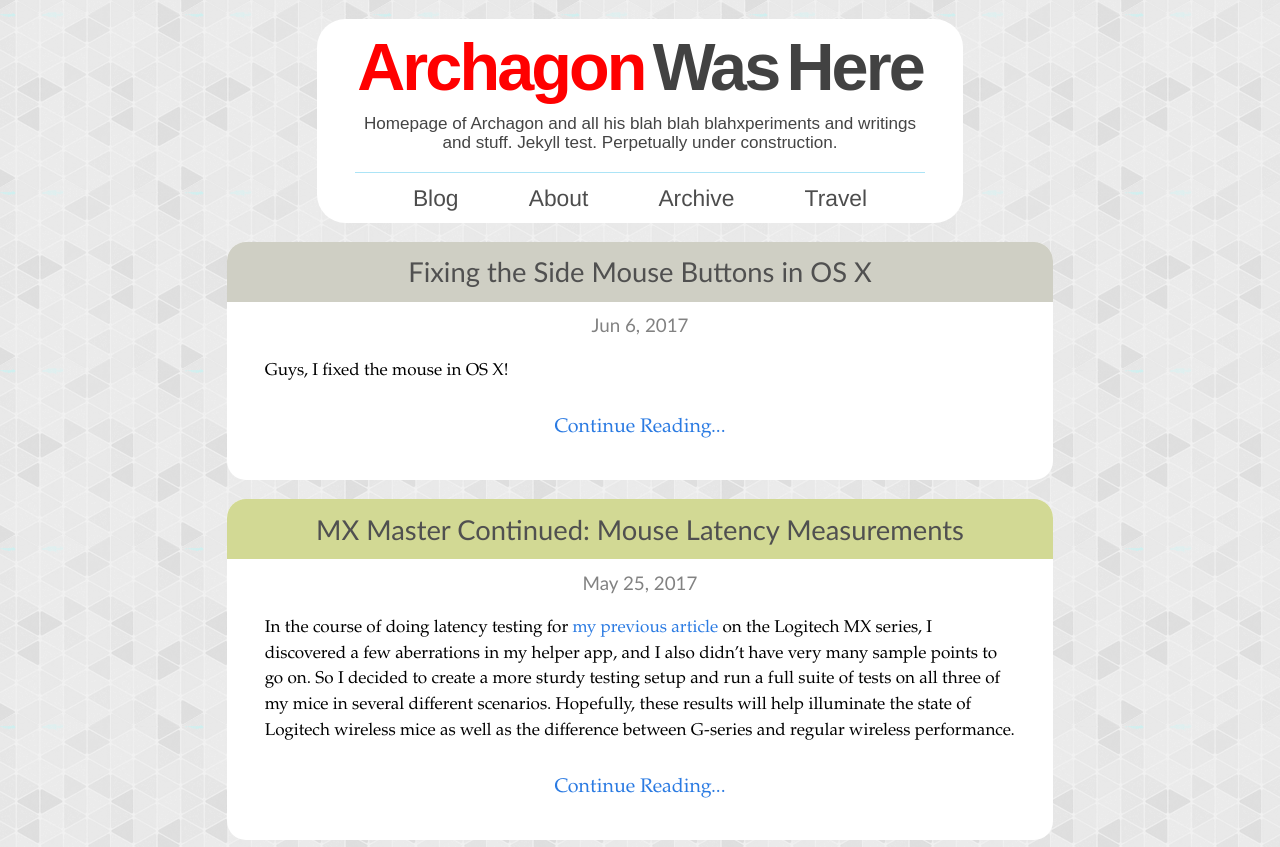
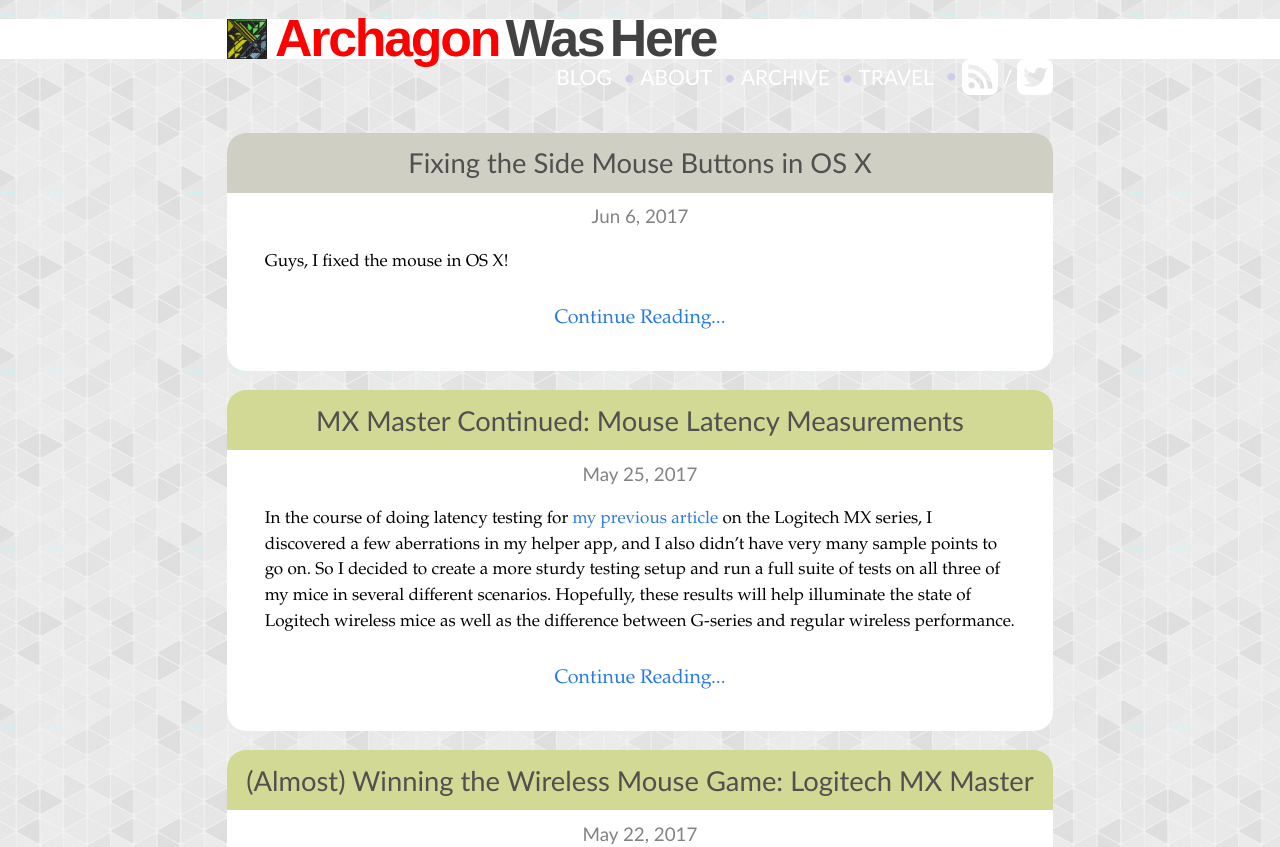
Before and after one commit to archagon/archagon.net, a Jekyll site: the page built from index.html, in a window 1280 px wide. Shown: the top 847 px of the page. Built offline with Jekyll 4.4.1, drawn with Linux system fonts in a browser that asks for light colours; some of the changed text lies outside the part shown; grey boxes are pictures that could not be loaded.

Commit message:
Updated header.

```diff
--- a/_includes/footer.html
+++ b/_includes/footer.html
@@ -4,7 +4,7 @@
         <!-- centered padded section -->
         <div class="site-footer-container wrapper">
             <div class="site-footer-credits">
-                <p>Copyright &copy; Alexei Baboulevitch 2017. All rights reserved.</p>
+                <p>Copyright &copy; 2017 Alexei Baboulevitch. ("It's copylicious!")</p>
             </div>
             <div class="site-footer-links"> <!-- not really a list, so I don't feel bad about using div -->
                 <a href="{{ "/feed.xml" | prepend: site.baseurl }}"><img src="{{ site.baseurl }}/images/feed-icon.png" class="header-footer-icon"></img> <span>Subscribe via RSS</span></a>
--- a/_includes/header.html
+++ b/_includes/header.html
@@ -1,16 +1,24 @@
 <header class="site-header">
-    <div class="wrapper">
-        <div class="background-overlay">
-            <header class="site-title">
+    <!-- full-width background container -->
+    <div class="site-header-title-background">
+        <!-- centered padded section -->
+        <div class="site-header-title-container wrapper">
+            <div class="site-title">
+                <a href="{{ site.baseurl }}/"><img src="{{ site.basurl }}/images/avatar2.jpg" class="site-title-icon"></img></a>
                 <a href="{{ site.baseurl }}/">{{ site.html_title }}</a>
-                <p class="site-title-description">Homepage of Archagon and all his blah blah blahxperiments and writings and stuff. Jekyll test. Perpetually under construction.</p>
-            </header>
-            <hr>
+            </div>
+        </div>
+    </div>
+    <!-- full-width background container -->
+    <div class="site-header-nav-background header-footer-background">
+        <!-- centered padded section -->
+        <div class="site-nav-container wrapper">
             <nav class="site-nav">
-                <a class="page-link" href="{{ site.baseurl }}/">Blog</a>
-                {% for page in site.pages %}{% if page.title %}
-                <a class="page-link" href="{{ page.url | prepend: site.baseurl }}">{{ page.title }}</a>
-                {% endif %}{% endfor %}
+                <ul>
+                    <li><a class="site-nav-page-link" href="{{ site.baseurl }}/">Blog</a></li>
+                    {% for page in site.pages %}{% if page.title %}<li><a class="site-nav-page-link" href="{{ page.url | prepend: site.baseurl }}">{{ page.title }}</a></li>
+                    {% endif %}{% endfor %}<li><span class="site-nav-page-link site-nav-page-link-icons"><a href="{{ "/feed.xml" | prepend: site.baseurl }}"><img src="{{ site.baseurl }}/images/feed-icon.png" class="header-footer-icon"></img></a>/<a href="https://twitter.com/{{ site.twitter_username }}"><img src="{{ site.baseurl }}/images/twitter-icon.png" class="header-footer-icon"></img></a></span></li>
+                </ul>
             </nav>
         </div>
     </div>
--- a/_sass/_header.scss
+++ b/_sass/_header.scss
@@ -1,173 +1,206 @@
-// TODO: add clouds or some sort of large, subtle pattern to title
+$navbar-bullet-color: mix(darken(blue, 20%), white, 20%);
 
-// TODO: shrink w/compact layout
-$header-title-spacing-unit: $layout-spacing-unit * 1;
-$header-navbar-spacing-unit: $layout-spacing-unit * 0.4;
+/////////////
+// Flexbox //
+/////////////
 
-////////////
-// Layout //
-////////////
+.site-header-title-container {
+    display: -webkit-box;
+    display: -ms-flexbox;
+    display: flex;
 
-.site-header {
+    -webkit-box-pack: justify;
+    -ms-flex-pack: justify;
+    justify-content: space-between;
+}
+
+.site-title {
+    display: -webkit-box;
+    display: -ms-flexbox;
+    display: flex;
+
+    -ms-flex-wrap: nowrap;
+    flex-wrap: nowrap;
+
+    -webkit-box-align: end;
+    -ms-flex-align: end;
+    align-items: flex-end;
+
+    -ms-flex-negative: 0;
+    flex-shrink: 0;
+}
+
+.site-nav-container {
+    display: -webkit-box;
+    display: -ms-flexbox;
+    display: flex;
+
+    -webkit-box-pack: end;
+    -ms-flex-pack: end;
+    justify-content: flex-end;
 }
 
 .site-nav {
-    margin-bottom: $header-navbar-spacing-unit;
-    margin-top: $header-navbar-spacing-unit;
+    & > ul {
+        display: -webkit-box;
+        display: -ms-flexbox;
+        display: flex;
+
+        -webkit-box-pack: justify;
+        -ms-flex-pack: justify;
+        justify-content: space-between;
+
+        -webkit-box-align: center;
+        -ms-flex-align: center;
+        align-items: center;
+    }
 }
 
-.site-title {
-    margin-top: $header-title-spacing-unit;
-    margin-bottom: $header-title-spacing-unit;
+.site-nav-page-link-icons {
+    // correctly centers images... for some reason
+    display: -webkit-box;
+    display: -ms-flexbox;
+    display: flex;
+
+    -webkit-box-align: center;
+    -ms-flex-align: center;
+    align-items: center;
+
+    & > a {
+        display: -webkit-box;
+        display: -ms-flexbox;
+        display: flex;
+
+        -webkit-box-align: center;
+        -ms-flex-align: center;
+        align-items: center;
+    }
+
+    & > a > img {
+        display: inline-block;
+    }
 }
 
 ///////////
 // Style //
 ///////////
 
-.site-header {
-    @include media-query($on-palm) {
-        font-size: 0.75rem;
-    }
-
-    text-align: center;
-
-    .wrapper > div {
-        display: inline-block;
-        border-radius: 3em !important;
-        padding: 0;
-        padding-left: 4rem;
-        padding-right: 4rem;
-        overflow: visible;
-    }
-
-    .background-overlay {
-        // background-image: url("/images/background-blur3.jpg");
-        // @include media-query($on-palm) {
-        //     background-size: 250px;
-        // }
-
-        //background-color: #DAF3FB;
-        background-color: white;
-        //border: solid 10px;
-        // border: solid 0.2rem;
-        //border-color: darken(#DAF3FB, 10%);
-        // background-color: darken(#DAF3FB, 10%);
-
-        // QQQ: header bg
-        // background-image: url("/images/clouds.png");
-        // background-size: 100rem;
-        // //background-size: cover;
-        // background-repeat: no-repeat;
-        // background-position: left -220px bottom -80px;
-    }
-
-    border-radius: 2em;
-
-    hr {
-        //background-color: #ccc;
-        background-color: darken(#DAF3FB, 10%);
-        // background-color: white;
-        border: none;
-        height: 0.2rem;
-    }
+.site-header-title-background {
+    background-color: white;
 }
 
 .site-title {
     font-family: "Century Gothic", CenturyGothic, AppleGothic, sans-serif;
-    font-size: 7em;
+    font-size: 4.2em;
+    font-weight: 900;
 
-    .site-title-description {
-        font-size: 1.8rem !important;
-        line-height: 1.1;
-        font-weight: 200;
-        margin-top: 1em;
-        width: 60rem;
-        margin-left: auto;
-        color: #444;
+    text-align: left;
+    line-height: 1;
+
+    a:link, a:visited, a:hover, a:active {
+        text-decoration: none;
+        color: darken($grey-color, 25%);
     }
 
-    line-height: 0.9em;
-    font-weight: 900;
-    overflow: hidden;
+    .title {
+        // ensures that baseline is correctly aligned
+        -webkit-transform-origin: center left;
+        transform-origin: center left;
+        -webkit-transform: scale(1.3);
+        transform: scale(1.3);
 
-    .title {
         word-spacing: -0.114em;
         letter-spacing: -0.043em;
 
         .name {
             color: red;
-
-            // this used to be the arch over "Archagon"
-            // border-radius: 0.25em;
-            // border: 3px solid black;
-            // border-style: solid none none none;
-            // border-color: red;
-            // display: inline-block;
         }
     }
+}
 
-    // used to be "(Jekyll Test)" class
-    // .subtitle {
-    //     &::before {
-    //         content: "(";
-    //     }
-    //     &::after {
-    //         content: ")";
-    //     }
-
-    //     font-size: 70%;
-    //     font-weight: 300;
-
-    //     // color: lightgray;
-    //     color: mix(pink, white, 95%);
-    // }
-
-    a, a:hover {
-        text-decoration: none;
-    }
-
-    // header text color
-    a, a:visited {
-        color: darken($grey-color, 25%);
-    }
-
-    // otherwise, "g" might get cut off
-    overflow: visible;
+.site-title-icon {
+    display: block;
+    height: 1em;
+    margin-right: 0.2em;
 }
 
 .site-nav {
-    font-family: "Franklin Gothic Medium", "Franklin Gothic", "ITC Franklin Gothic", Arial, sans-serif;
-    font-size: 2.4em;
-    @include media-query($on-palm) {
-        font-size: 3.2em;
-    }
+    // font-family: "Franklin Gothic Medium", "Franklin Gothic", "ITC Franklin Gothic", Arial, sans-serif;
+    // font-family: Helvetica, Arial, sans-serif;
+    font-family: $header-font-family;
+    text-transform: uppercase;
+    font-size: 2.2em;
     font-weight: 500;
 
-    border-radius: 0.5em;
-    border-width: 2px;
-    padding: 0 1em 0 1em;
+    text-align: right;
 
-    .page-link {
-        color: darken(gray, 20%);
-        line-height: $base-line-height;
-    }
+    & > ul {
+        // bullets between list items
+        & > li {
+            position: relative;
+            display: inline-block; //correct positioning of bullet
 
-    display: -webkit-flex;
-    display: -ms-flexbox;
-    display: flex;
+            &:not(:first-child) {
+                margin-left: 1.5rem;
+            }
+            &:not(:last-child) {
+                margin-right: 1.5rem;
+            }
 
-    -webkit-justify-content: space-around;
-    -ms-flex-pack: distribute;
-    justify-content: space-around;
-
-    -webkit-flex-direction: row;
-    -ms-flex-direction: row;
-    flex-direction: row;
-
-    @include media-query($on-palm) {
-        -webkit-flex-direction: column;
-        -ms-flex-direction: column;
-        flex-direction: column;
+            &:not(:first-child):before {
+                content: "•";
+                position: absolute;
+                top: 0;
+                color: $navbar-bullet-color;
+                left: -1.8rem; //guess the extra 0.3 accounts for the size of the bullet? dunno
+            }
+        }
     }
 }
+
+.site-nav-page-link-icons {
+    & > a > img {
+        margin: 0;
+        padding: 0;
+    }
+    & > a:first-child {
+        margin-right: 0.5rem;
+    }
+    & > a:last-child {
+        margin-left: 0.5rem;
+    }
+}
+
+.site-nav-page-link {
+    color: white; //mostly for '/'
+}
+a.site-nav-page-link:link,
+a.site-nav-page-link:visited,
+a.site-nav-page-link:hover,
+a.site-nav-page-link:active {
+    color: white;
+    text-decoration: none;
+}
+a.site-nav-page-link:hover {
+    color: darken(blue, 20%);
+}
+
+/////////////////////////
+// Compact Adjustments //
+/////////////////////////
+
+.site-header {
+    @include media-query($on-palm) {
+        font-size: 1.5em;
+    }
+}
+// .site-title {
+//     @include media-query($on-palm) {
+//         font-size: 6.0em;
+//     }
+// }
+// .site-nav {
+//     @include media-query($on-palm) {
+//         font-size: 3.5em;
+//     }
+// }
```
Also changed, not shown: images/avatar2.jpg (added).
